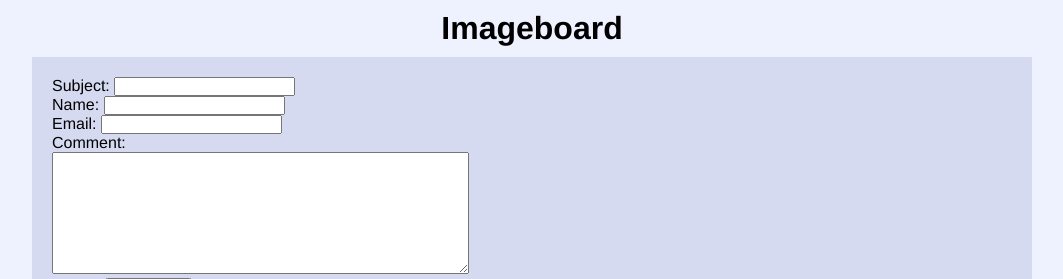
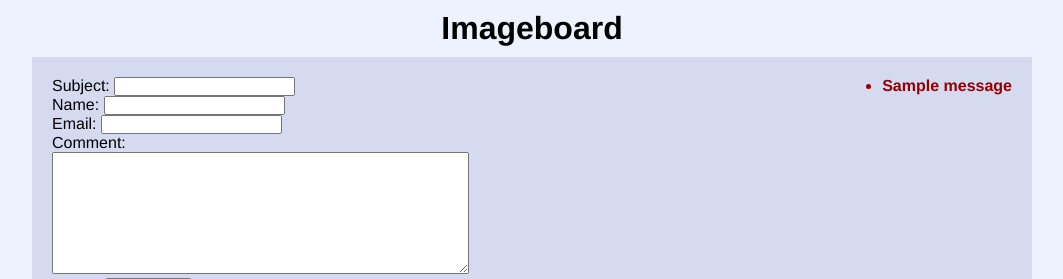
Before and after one commit to wgoode3/Django-Imageboard, a Django app: template apps/forum_app/templates/forum_app/index.html in a window 1280 px wide. Shown: the top 279 px of the page, without its empty margins (108-1171 px from the left). Run offline with Django 3.2, Linux system fonts and the light colour scheme; the template is opened without the code that fills it: most values are stand-ins (such as "Sample title", 1, 10 or a date in 2020); grey boxes marked "Sample" are stand-in pictures; one stand-in notice (Sample message) is shown.

Commit message:
validations, favicon

```diff
--- a/apps/forum_app/static/forum_app/css/style.css
+++ b/apps/forum_app/static/forum_app/css/style.css
@@ -91,6 +91,12 @@ pre {
     text-align: center;
     margin: 10px;
 }
+.errors {
+    display: inline-block;
+    float: right;
+    color: #920000;
+    font-weight: 900;
+}
 .clearfix::after {
     content: "";
     clear: both;
--- a/apps/forum_app/templates/forum_app/index.html
+++ b/apps/forum_app/templates/forum_app/index.html
@@ -6,11 +6,21 @@
 	<meta name="viewport" content="width=device-width, initial-scale=1">
 	{% load static %}
 	<link rel="stylesheet" type="text/css" href="{% static 'forum_app/css/style.css' %}">
+	<link rel="icon" href="{% static 'forum_app/img/favicon.ico' %}">
 </head>
 <body>
 
 	<h1 class="center">Imageboard</h1>
 	<div class="container">
+		<div class="errors">
+		{% if messages %}
+		<ul>
+			{% for message in messages %}
+			<li class="{{ message.tags }}">{{ message }}</li>
+			{% endfor %}
+		</ul>
+		{% endif %}
+		</div>
 		<form action="/new_thread" method="post" enctype="multipart/form-data">
 			{% csrf_token%}
 			Subject: <input type="text" name="subject"><br>
```
Also changed, not shown: apps/forum_app/models.py (+6 -2 lines), apps/forum_app/templates/forum_app/thread.html (+10 -0 lines), apps/forum_app/views.py (+10 -3 lines), apps/forum_app/migrations/0001_initial.py (added), apps/forum_app/static/forum_app/img/favicon.ico (added), db.sqlite3 (added).
